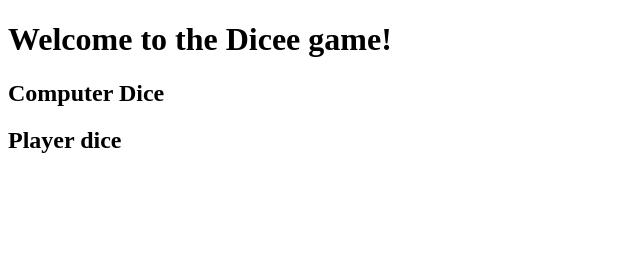
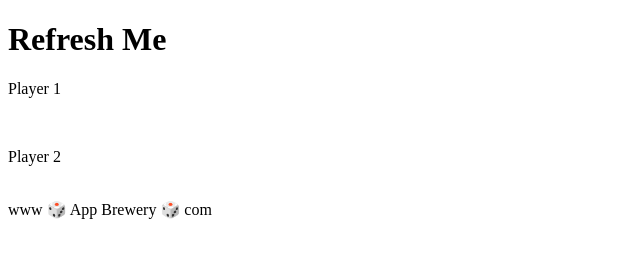
Before and after one commit to HarunaZakaria/dicee, a plain HTML site: page index.html in a window 1280 px wide. Shown: the whole page, without its empty margins (0-640 px from the left). Drawn offline with Linux system fonts and the light colour scheme.

Commit message:
add a basic code

```diff
--- a/index.html
+++ b/index.html
@@ -1,25 +1,33 @@
 <!DOCTYPE html>
-<html lang="en">
-<head>
-    <meta charset="UTF-8">
-    <meta name="viewport" content="width=device-width, initial-scale=1.0">
-    <title>Dicee Game</title>
-</head>
-<body>
+<html lang="en" dir="ltr">
+  <head>
+    <meta charset="utf-8">
+    <title>Dicee</title>
+    <link rel="stylesheet" href="styles.css">
+    <link href="https://fonts.googleapis.com/css?family=Indie+Flower|Lobster" rel="stylesheet">
+
+  </head>
+  <body>
+
     <div class="container">
-        <div class="header">
-            <h1>Welcome to the Dicee game!</h1>
-        </div>
-        <div class="dicee">
-            <div class="computer-dice">
-                <h2>Computer Dice</h2>
-            </div>
-            <div class="player-dice">
-                <h2>Player dice</h2>
-            </div>
-        </div>
+      <h1>Refresh Me</h1>
+
+      <div class="dice">
+        <p>Player 1</p>
+        <img class="img1" src="">
+      </div>
+
+      <div class="dice">
+        <p>Player 2</p>
+        <img class="img2" src="">
+      </div>
+
     </div>
 
-    <script src="index.js"></script>
-</body>
+
+  </body>
+
+  <footer>
+    www 🎲 App Brewery 🎲 com
+  </footer>
 </html>
```
